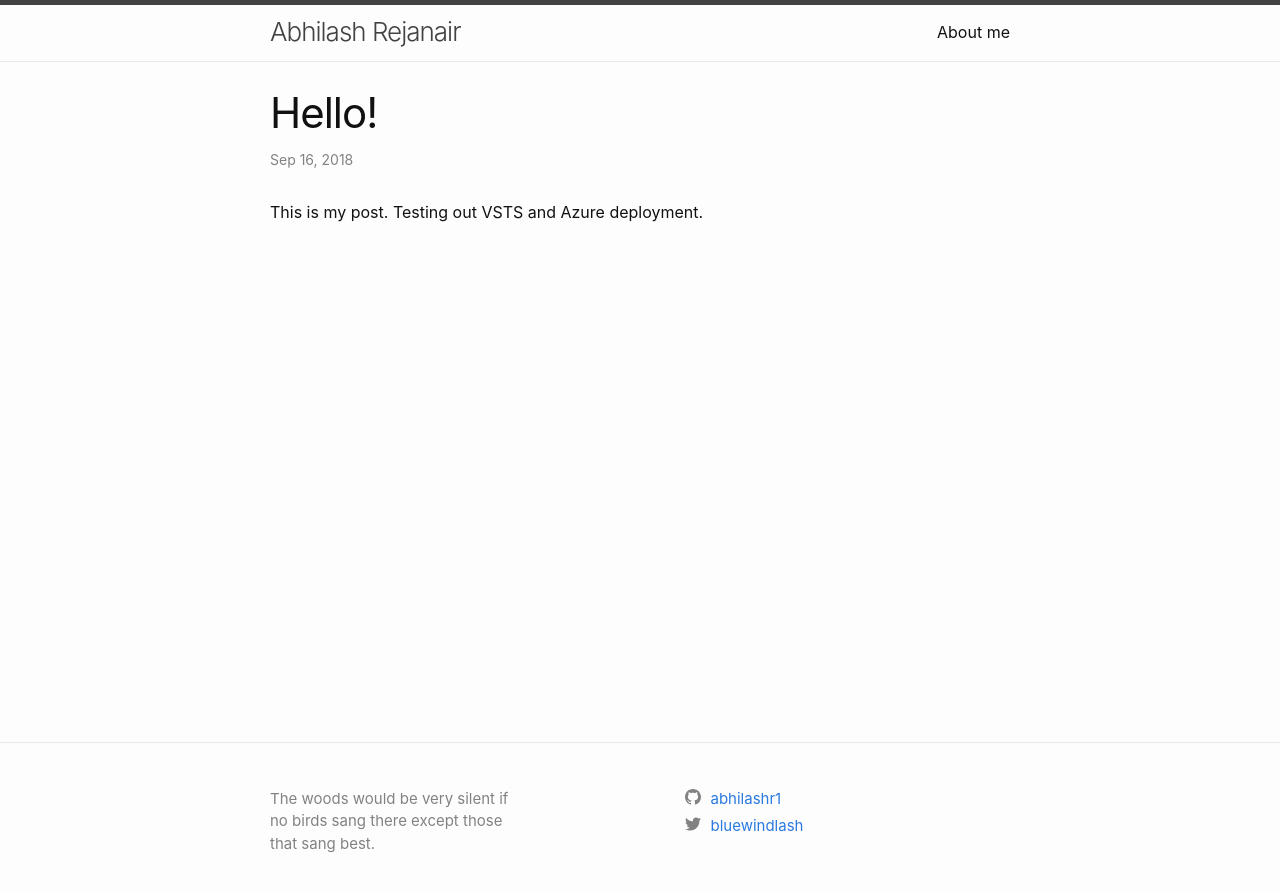
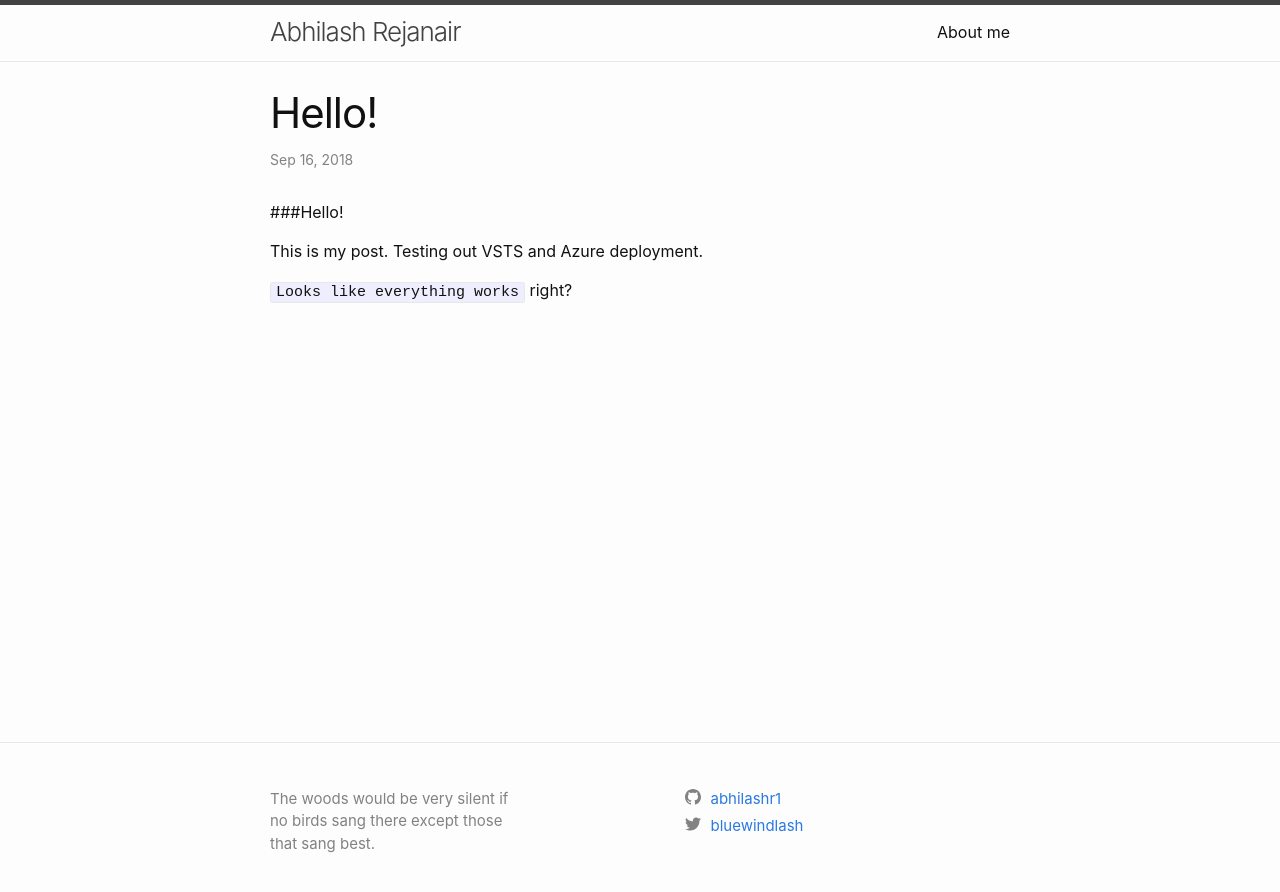
Before and after one commit to abhilashr1/rejanair.com, a Jekyll site: the page built from _posts/2018-09-16-welcome-to-jekyll.markdown, in a window 1280 px wide. Shown: the top 892 px of the page. Built offline with Jekyll 4.4.1, drawn with Linux system fonts in a browser that asks for light colours.

Commit message:
Changes to blog post

```diff
--- a/_posts/2018-09-16-welcome-to-jekyll.markdown
+++ b/_posts/2018-09-16-welcome-to-jekyll.markdown
@@ -3,4 +3,9 @@ layout: post
 title:  "Hello!"
 date:   2018-09-16 20:35:08 +0530
 ---
+
+###Hello!
+
 This is my post. Testing out VSTS and Azure deployment.
+
+`Looks like everything works` right?
```
